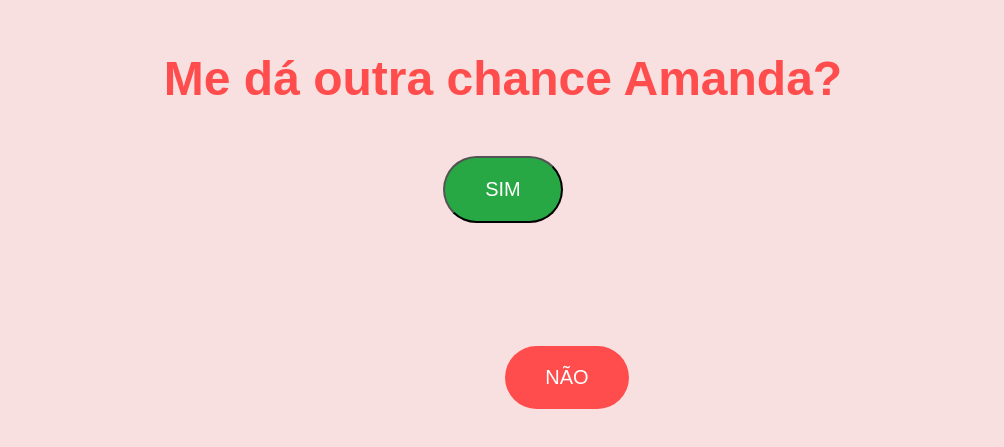
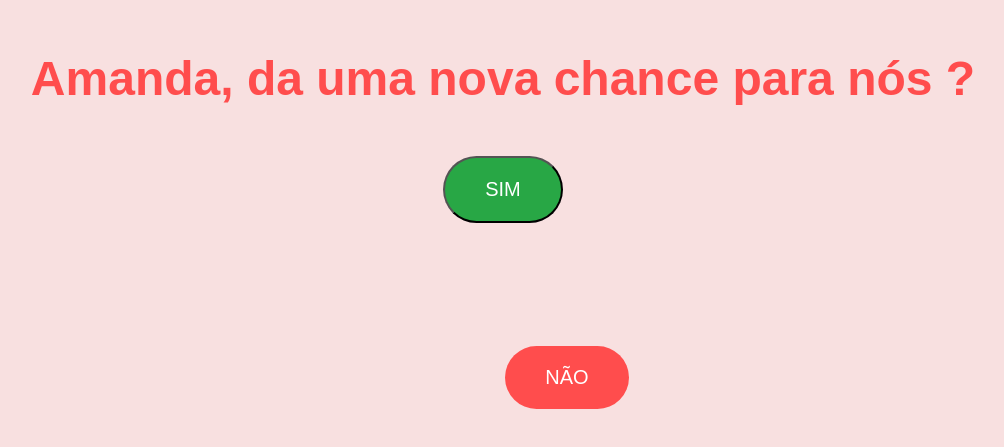
Before and after one commit to MatheusSantos3331/Teste331, a plain HTML site: page segunda_pagina.html in a window 1280 px wide. Shown: the part 263-710 px from the top of the page, without its empty margins (137-1141 px from the left). Drawn offline with Linux system fonts and the light colour scheme.

Commit message:
Update segunda_pagina.html

```diff
--- a/segunda_pagina.html
+++ b/segunda_pagina.html
@@ -68,7 +68,7 @@
     </style>
 </head>
 <body>
-    <h1>Me dá outra chance Amanda?</h1>
+    <h1>Amanda, da uma nova chance para nós ?</h1>
     <a href="https://wa.me/+5518996041145"><button class="yes-btn">SIM</button></a>
     <button class="impossible-btn">NÃO</button>
 </body>
```
